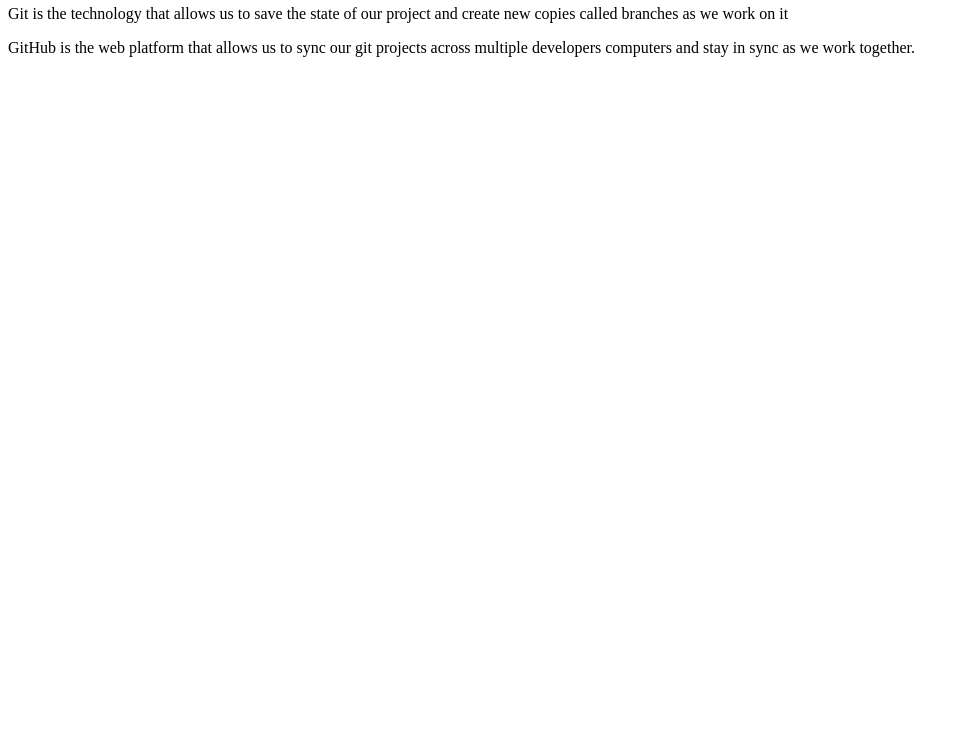
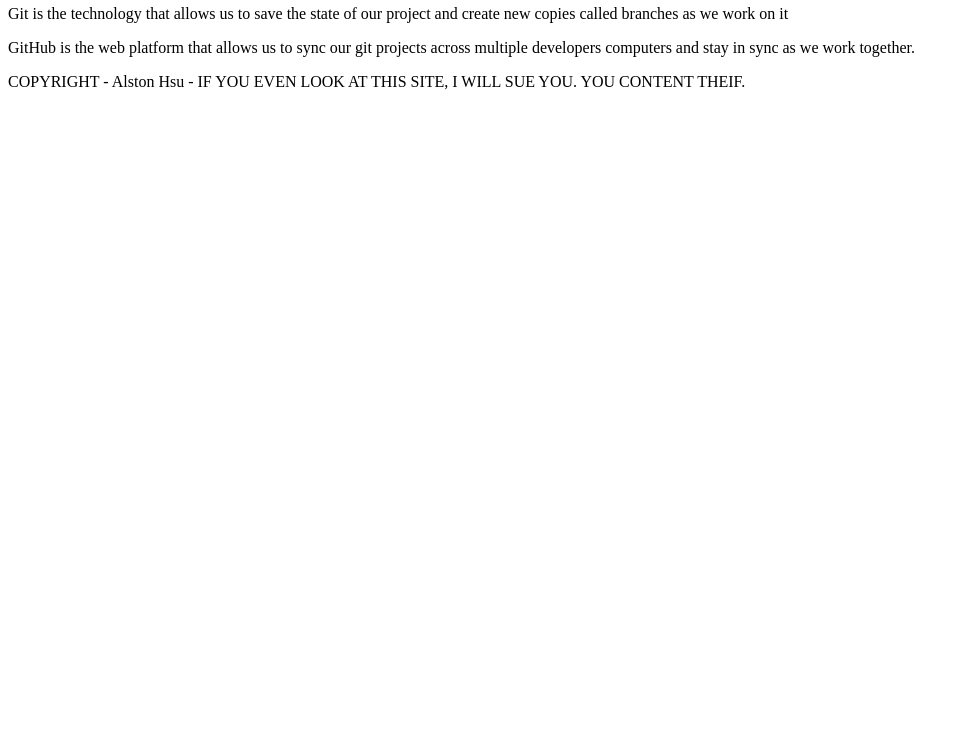
Before and after one commit to Alston44/web-scripting-1-2025-spring-summer, a plain HTML site: page index.html in a window 1280 px wide. Shown: the part 62-800 px from the top of the page, without its empty margins (0-969 px from the left). Drawn offline with Linux system fonts and the light colour scheme.

Commit message:
Adds incorrect copyright statement

```diff
--- a/index.html
+++ b/index.html
@@ -17,7 +17,7 @@
 
     </main>
     <footer>
-
+        COPYRIGHT -  Alston Hsu - IF YOU EVEN LOOK AT THIS SITE, I WILL SUE YOU. YOU CONTENT THEIF.
     </footer>
 
 </body>
```
